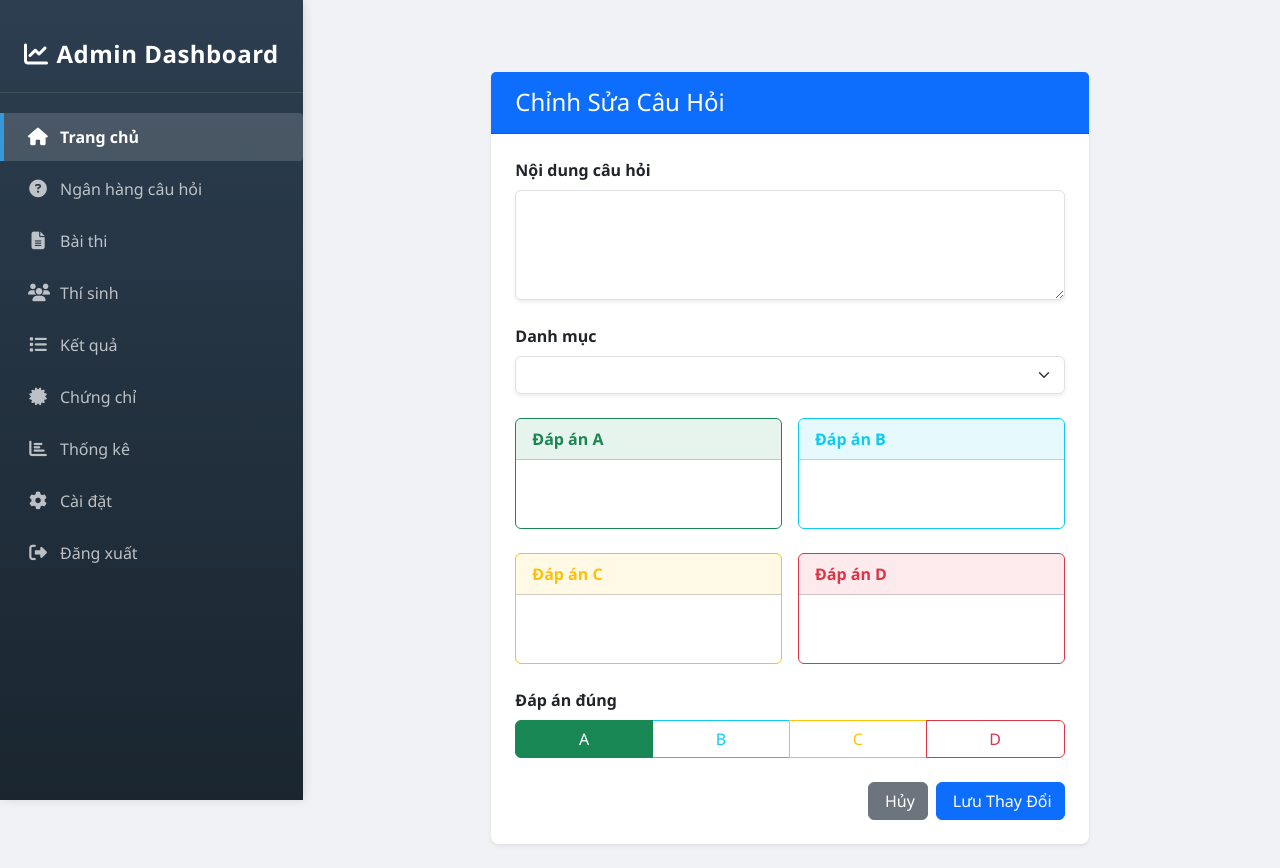
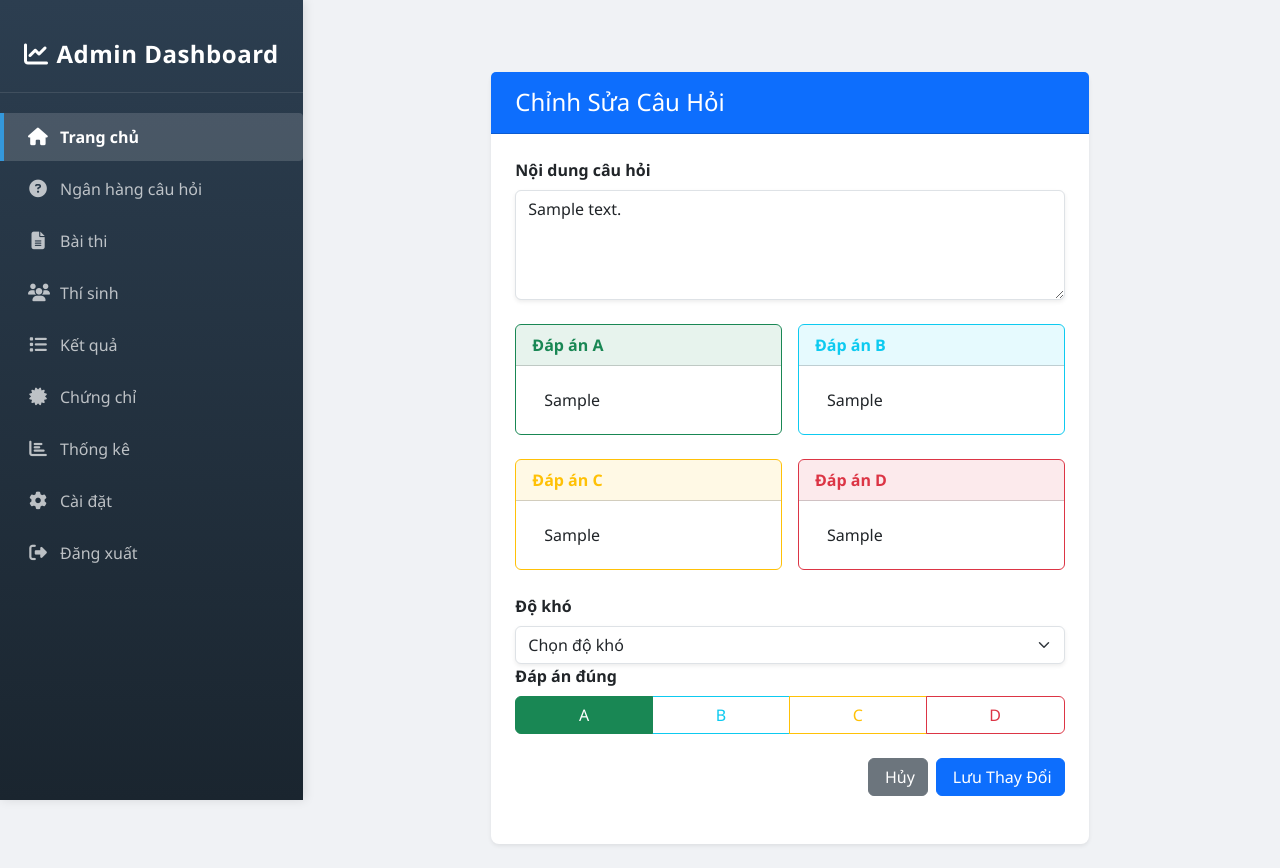
Before and after one commit to Hoangnambmt202/Linux_test_system, a Django app: page /admin/questions/edit/1/ in a window 1280 px wide. Run offline with Django 5.2, Linux system fonts and the light colour scheme; tables that the repository leaves empty hold one stand-in row (values such as "Sample post"); lists and menus that the app fills with data are empty.

Commit message:
update UI and logic question manage

```diff
--- a/admins/templates/manage_questions.html
+++ b/admins/templates/manage_questions.html
@@ -32,7 +32,7 @@
                         <tr>
                             <th scope="col" width="5%">ID</th>
                             <th scope="col" width="60%">Câu Hỏi</th>
-                            <th scope="col" width="15%">Độ Khó</th>
+                            <th scope="col" width="15%">Mức độ</th>
                             <th scope="col" width="20%" class="text-center">Hành động</th>
                         </tr>
                     </thead>
--- a/questions/templates/edit_question.html
+++ b/questions/templates/edit_question.html
@@ -17,36 +17,27 @@
 
                         <div class="mb-4">
                             <label for="question_text" class="form-label fw-bold">Nội dung câu hỏi</label>
-                            <textarea class="form-control shadow-sm" id="question_text" name="question_text" rows="4" required>{{ question.question_text }}</textarea>
-                        </div>
-
-                        <div class="mb-4">
-                            <label for="category" class="form-label fw-bold">Danh mục</label>
-                            <select class="form-select shadow-sm" id="category" name="category" required>
-                                {% for category in categories %}
-                                    <option value="{{ category.id }}" {% if category.id == question.category.id %}selected{% endif %}>{{ category.name }}</option>
-                                {% endfor %}
-                            </select>
+                            <textarea class="form-control shadow-sm" id="question_text" name="question_text" rows="4" required>{{ question.text }}</textarea>
                         </div>
 
                         <div class="row g-3 mb-4">
                             <div class="col-md-6">
                                 <div class="card h-100 border-success">
                                     <div class="card-header bg-success bg-opacity-10 text-success">
-                                        <label for="option1" class="form-label fw-bold mb-0">Đáp án A</label>
+                                        <label for="option_a" class="form-label fw-bold mb-0">Đáp án A</label>
                                     </div>
                                     <div class="card-body">
-                                        <input type="text" class="form-control border-0" id="option1" name="option1" value="{{ question.option1 }}" required>
+                                        <input type="text" class="form-control border-0" id="option_a" name="option_a" value="{{ question.option_a }}" required>
                                     </div>
                                 </div>
                             </div>
                             <div class="col-md-6">
                                 <div class="card h-100 border-info">
                                     <div class="card-header bg-info bg-opacity-10 text-info">
-                                        <label for="option2" class="form-label fw-bold mb-0">Đáp án B</label>
+                                        <label for="option_b" class="form-label fw-bold mb-0">Đáp án B</label>
                                     </div>
                                     <div class="card-body">
-                                        <input type="text" class="form-control border-0" id="option2" name="option2" value="{{ question.option2 }}" required>
+                                        <input type="text" class="form-control border-0" id="option_b" name="option_b" value="{{ question.option_b }}" required>
                                     </div>
                                 </div>
                             </div>
@@ -56,24 +47,32 @@
                             <div class="col-md-6">
                                 <div class="card h-100 border-warning">
                                     <div class="card-header bg-warning bg-opacity-10 text-warning">
-                                        <label for="option3" class="form-label fw-bold mb-0">Đáp án C</label>
+                                        <label for="option_c" class="form-label fw-bold mb-0">Đáp án C</label>
                                     </div>
                                     <div class="card-body">
-                                        <input type="text" class="form-control border-0" id="option3" name="option3" value="{{ question.option3 }}" required>
+                                        <input type="text" class="form-control border-0" id="option_c" name="option_c" value="{{ question.option_c }}" required>
                                     </div>
                                 </div>
                             </div>
                             <div class="col-md-6">
                                 <div class="card h-100 border-danger">
                                     <div class="card-header bg-danger bg-opacity-10 text-danger">
-                                        <label for="option4" class="form-label fw-bold mb-0">Đáp án D</label>
+                                        <label for="option_d" class="form-label fw-bold mb-0">Đáp án D</label>
                                     </div>
                                     <div class="card-body">
-                                        <input type="text" class="form-control border-0" id="option4" name="option4" value="{{ question.option4 }}" required>
+                                        <input type="text" class="form-control border-0" id="option_d" name="option_d" value="{{ question.option_d }}" required>
                                     </div>
                                 </div>
                             </div>
                         </div>
+                        <div class="mb-4">
+                            <label for="difficulty" class="form-label fw-bold">Độ khó</label>
+                            <select class="form-select shadow-sm" id="difficulty" name="difficulty" required>
+                                <option value="" selected disabled>Chọn độ khó</option>
+                                <option value="Dễ" {% if question.difficulty == "Dễ" %}selected{% endif %}>Dễ</option>
+                                <option value="Trung bình" {% if question.difficulty == "Trung bình" %}selected{% endif %}>Trung bình</option>
+                                <option value="Khó" {% if question.difficulty == "Khó" %}selected{% endif %}>Khó</option>
+                            </select>
 
                         <div class="mb-4">
                             <label for="correct_answer" class="form-label fw-bold">Đáp án đúng</label>
--- a/questions/views.py
+++ b/questions/views.py
@@ -34,7 +34,7 @@ def edit_question(request, question_id):
     question = get_object_or_404(Question, id=question_id)
 
     if request.method == "POST":
-        question.text = request.POST.get("text")
+        question.text = request.POST.get("question_text")
         question.option_a = request.POST.get("option_a")
         question.option_b = request.POST.get("option_b")
         question.option_c = request.POST.get("option_c")
```
